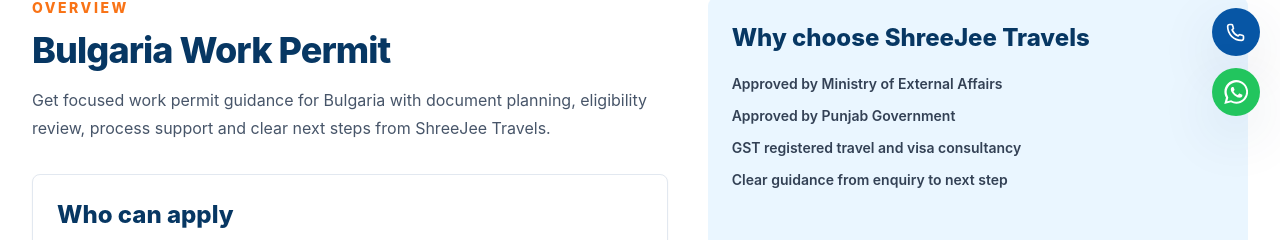
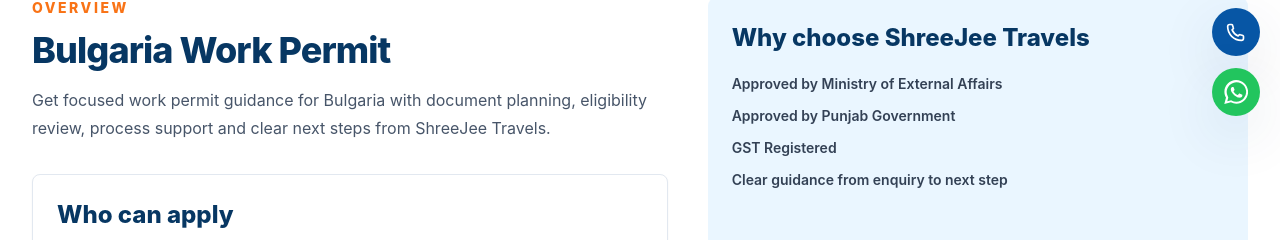
Before and after one commit to minofaprussi/shreejeetravels, a Next.js app: page /work-permit/bulgaria in a window 1280 px wide. Shown: the part 664-904 px from the top of the page. Built offline with nearby package versions, Linux system fonts and the light colour scheme.

Commit message:
Add files via upload

```diff
--- a/components/CountryDetailPage.jsx
+++ b/components/CountryDetailPage.jsx
@@ -41,9 +41,9 @@
           <div className="rounded-lg bg-brand-sky p-6">
             <h2 className="text-2xl font-extrabold text-brand-navy">Why choose ShreeJee Travels</h2>
             <ul className="mt-5 grid gap-3 text-sm font-semibold text-slate-700">
-              <li>Approved by Ministry of External Affairs</li>
-              <li>Approved by Punjab Government</li>
-              <li>GST registered travel and visa consultancy</li>
+              {site.approvals.map((approval) => (
+                <li key={approval.title}>{approval.title}</li>
+              ))}
               <li>Clear guidance from enquiry to next step</li>
             </ul>
           </div>
```
